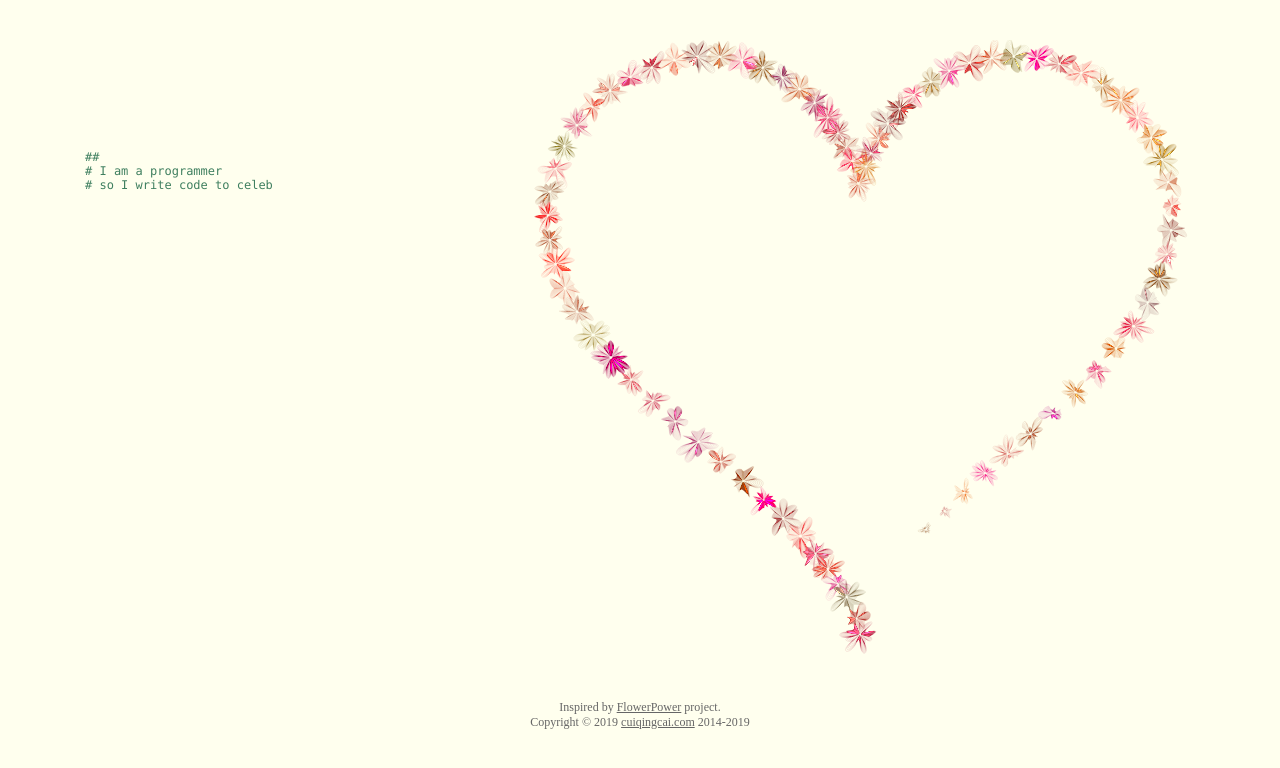
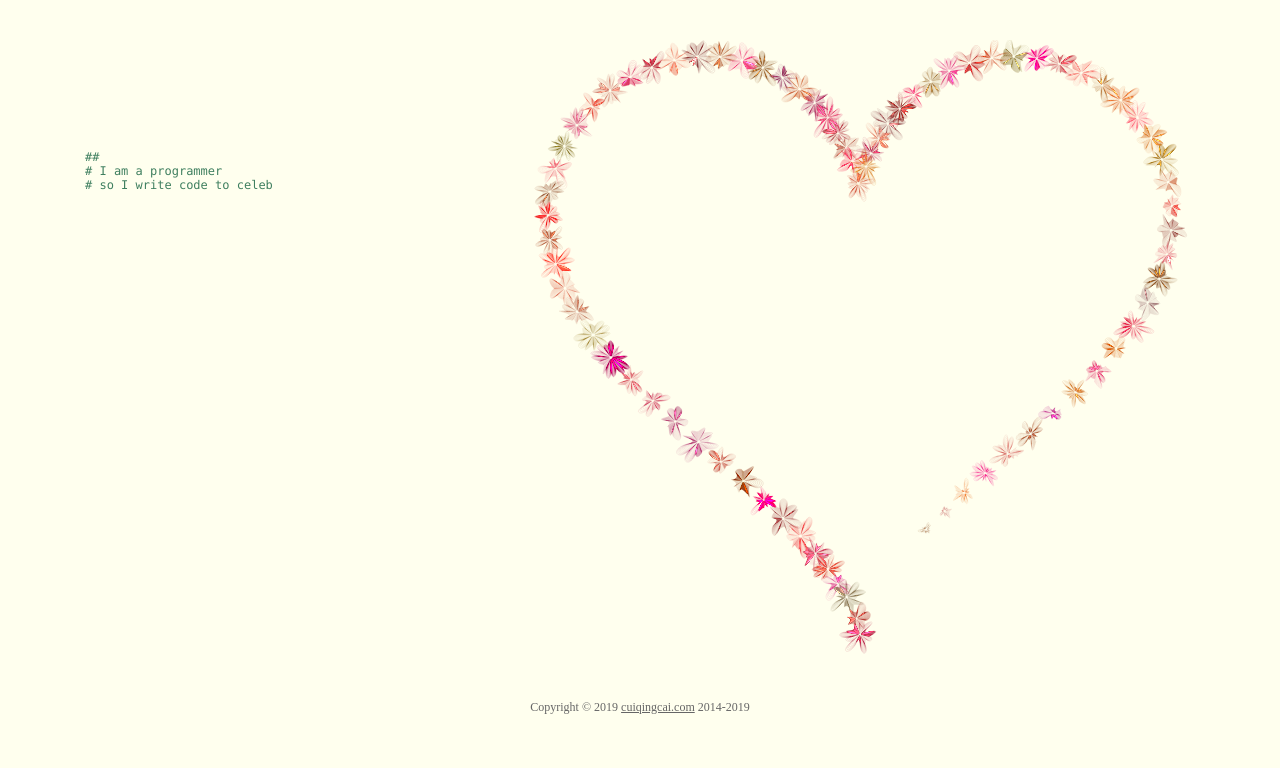
Before and after one commit to dliu-com/hujia, a plain HTML site: page index.html in a window 1280 px wide. Drawn offline with Linux system fonts and the light colour scheme.

Commit message:
add ignore

```diff
--- a/index.html
+++ b/index.html
@@ -73,7 +73,6 @@
 		</div>
 	</div>
 	<div id="copyright">
-		Inspired by <a href="http://www.openrise.com/lab/FlowerPower/">FlowerPower</a> project.<br/>
 		Copyright © 2019 <a href='http://cuiqingcai.com'>cuiqingcai.com</a> 2014-2019
 	</div>
 </div>
```
Also changed, not shown: 1 other file.
